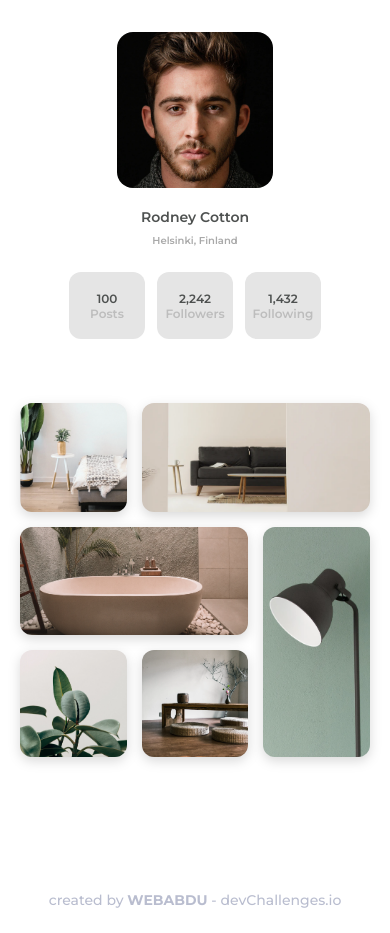
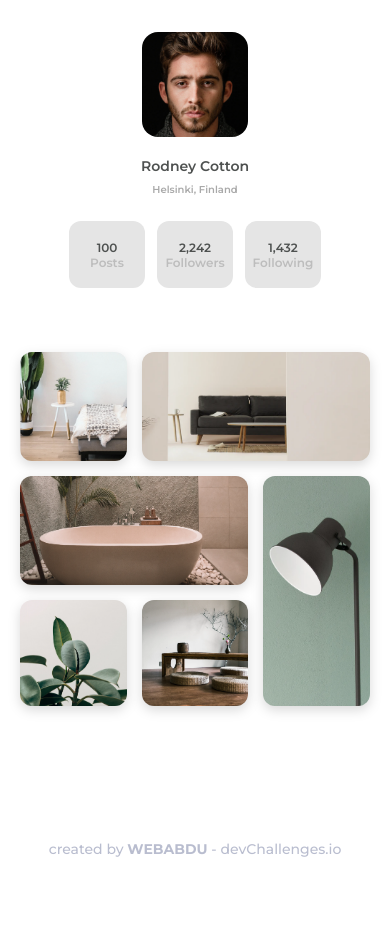
Before and after one commit to WEBABDU/devChalenges-my-gallery, a plain HTML site: page index.html in a window 390 px wide. After the commit the page ends 882 px from the top, so only its background shows below. Drawn offline with Linux system fonts and the light colour scheme.

Commit message:
minor change

```diff
--- a/css/style.css
+++ b/css/style.css
@@ -117,7 +117,7 @@ body {
 }
 
 .profile__photo {
-  max-width: 156px;
+  max-width: clamp(101px, 27vw, 156px);
   border-radius: 16px;
 }
 
```
